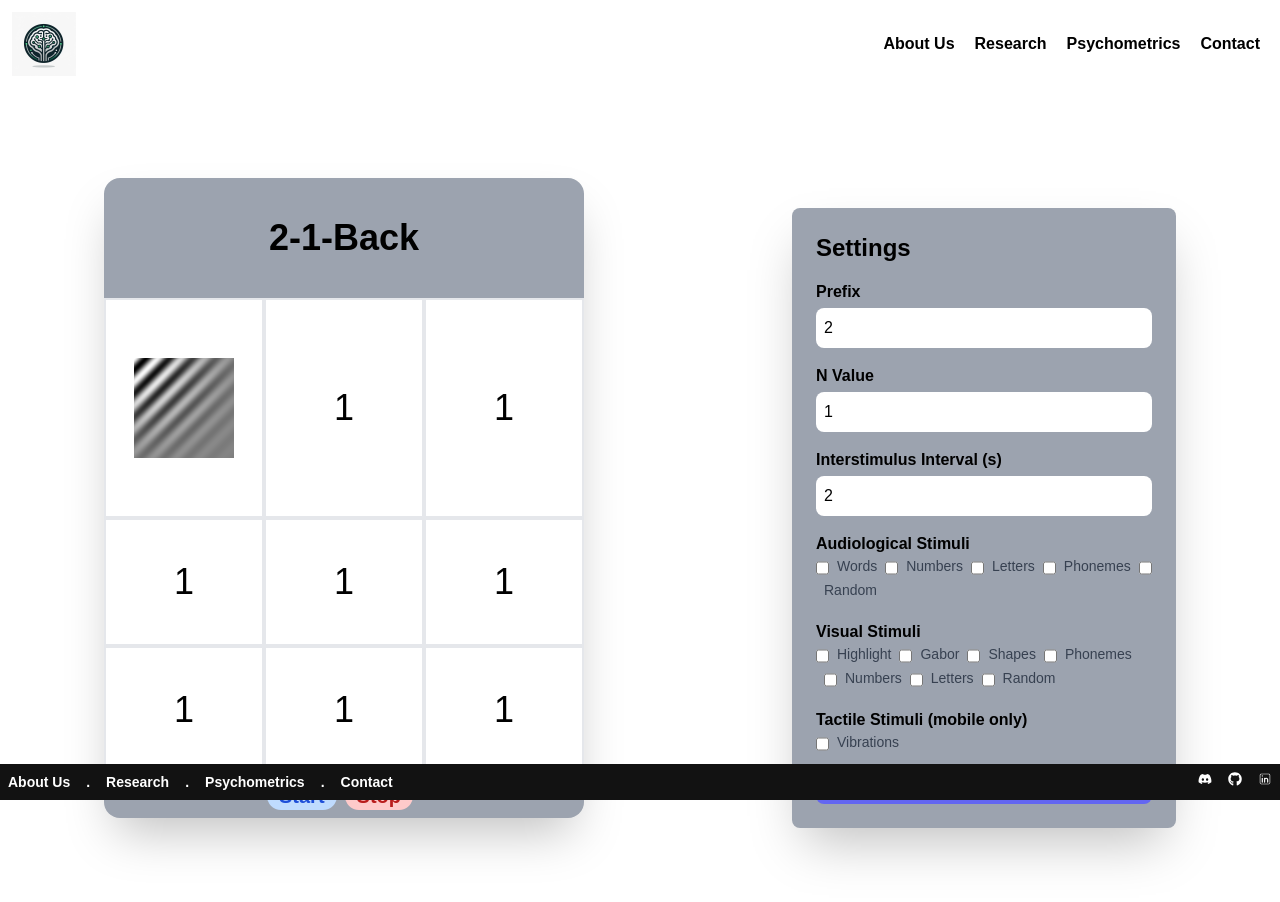
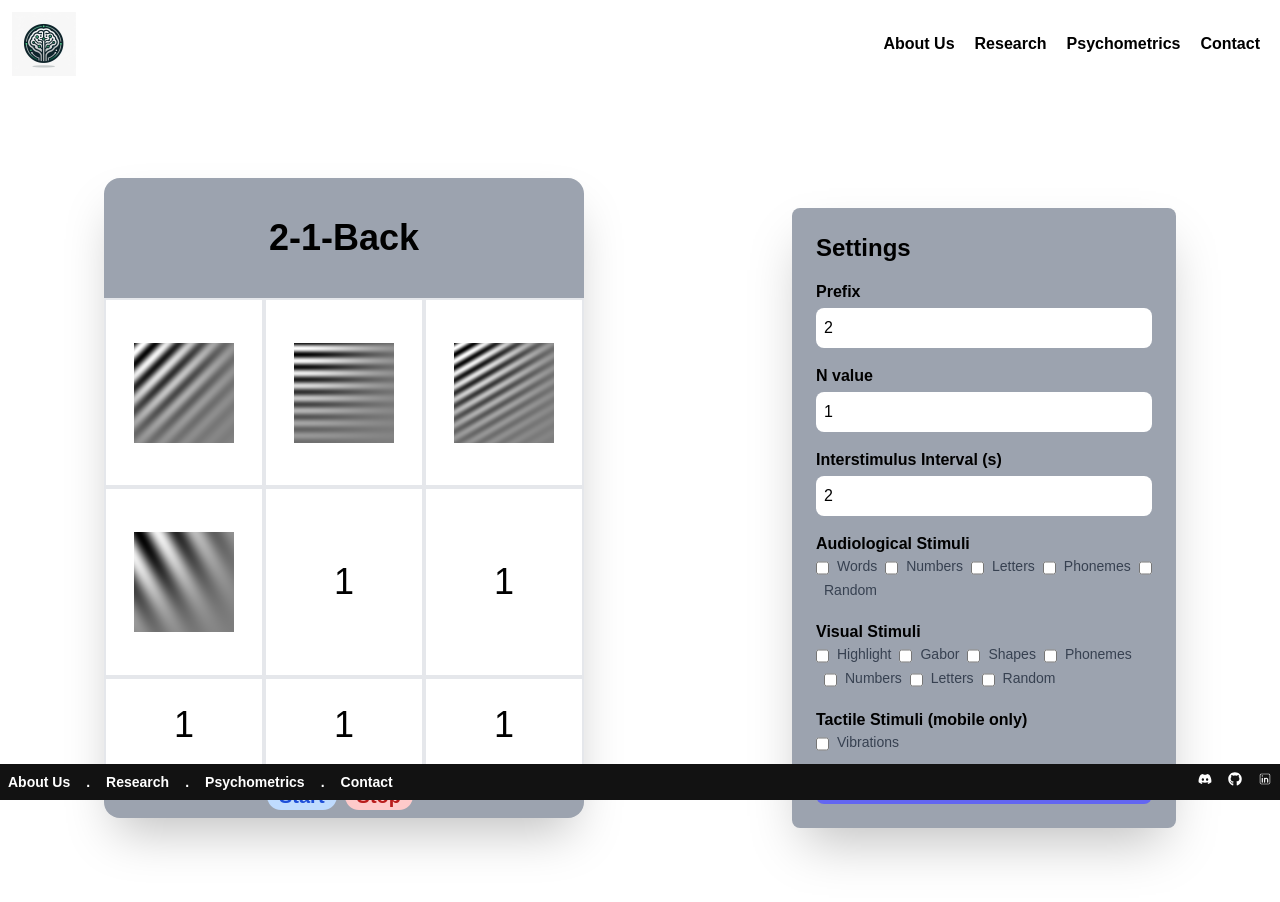
Before and after one commit to Broilan/Noetica, a React (Vite) app in the folder cognexus/: page /tasks/n-back in a window 1280 px wide. Shown: the top 902 px of the page. Built offline with nearby package versions, Linux system fonts and the light colour scheme.

Commit message:
gabor stimuli animated

```diff
--- a/cognexus/src/components/GaborPatch.tsx
+++ b/cognexus/src/components/GaborPatch.tsx
@@ -1,14 +1,16 @@
-import React, { useEffect, useRef } from 'react';
+import React, { useEffect, useRef, useState } from 'react';
 
 interface GaborPatchProps {
   frequency: number;
   orientation: number;
-  phase: number;
+  initialPhase: number;
   size: number;
+  speed: number; // Speed of phase change
 }
 
-const GaborPatch: React.FC<GaborPatchProps> = ({ frequency, orientation, phase, size }) => {
+const GaborPatch: React.FC<GaborPatchProps> = ({ frequency, orientation, initialPhase, size, speed }) => {
   const canvasRef = useRef<HTMLCanvasElement>(null);
+  const [phase, setPhase] = useState(initialPhase);
 
   useEffect(() => {
     const canvas = canvasRef.current;
@@ -45,6 +47,19 @@ const GaborPatch: React.FC<GaborPatchProps> = ({ frequency, orientation, phase,
     }
   }, [frequency, orientation, phase, size]);
 
+  useEffect(() => {
+    let animationFrameId: number;
+
+    const animate = () => {
+      setPhase((prev) => prev + speed);
+      animationFrameId = requestAnimationFrame(animate);
+    };
+
+    animationFrameId = requestAnimationFrame(animate);
+
+    return () => cancelAnimationFrame(animationFrameId);
+  }, [speed]);
+
   return <canvas ref={canvasRef} width={size} height={size} className="mx-auto my-4" />;
 };
 
--- a/cognexus/src/pages/games/Nback.tsx
+++ b/cognexus/src/pages/games/Nback.tsx
@@ -95,12 +95,37 @@ const Nback: React.FC = () => {
         <GaborPatch
         frequency={6}
         orientation={45}
-        phase={5}
+        initialPhase={5}
         size={100}
+        speed={5}
       /></div>
-      <div className='bg-white text-black border-gray-200 border-2 text-4xl flex justify-center items-center'>1</div>
-      <div className='bg-white text-black border-gray-200 border-2 text-4xl flex justify-center items-center'>1</div>
-      <div className='bg-white text-black border-gray-200 border-2 text-4xl flex justify-center items-center'>1</div>
+      <div className='bg-white text-black border-gray-200 border-2 text-4xl flex justify-center items-center'>
+      <GaborPatch
+        frequency={8}
+        orientation={90}
+        initialPhase={5}
+        size={100}
+        speed={5}
+      />
+      </div>
+      <div className='bg-white text-black border-gray-200 border-2 text-4xl flex justify-center items-center'>
+      <GaborPatch
+        frequency={9}
+        orientation={60}
+        initialPhase={5}
+        size={100}
+        speed={5}
+      />
+      </div>
+      <div className='bg-white text-black border-gray-200 border-2 text-4xl flex justify-center items-center'>
+      <GaborPatch
+        frequency={3}
+        orientation={150}
+        initialPhase={5}
+        size={100}
+        speed={5}
+      />
+      </div>
       <div className='bg-white text-black border-gray-200 border-2 text-4xl flex justify-center items-center'>1</div>
       <div className='bg-white text-black border-gray-200 border-2 text-4xl flex justify-center items-center'>1</div>
       <div className='bg-white text-black border-gray-200 border-2 text-4xl flex justify-center items-center'>1</div>
@@ -136,7 +161,7 @@ const Nback: React.FC = () => {
       </div>
 
       <div className="mb-4">
-        <label htmlFor="nValue" className="block text-md font-bold mb-1">N Value</label>
+        <label htmlFor="nValue" className="block text-md font-bold mb-1">N value</label>
         <input
           type="number"
           id="nValue"
```
